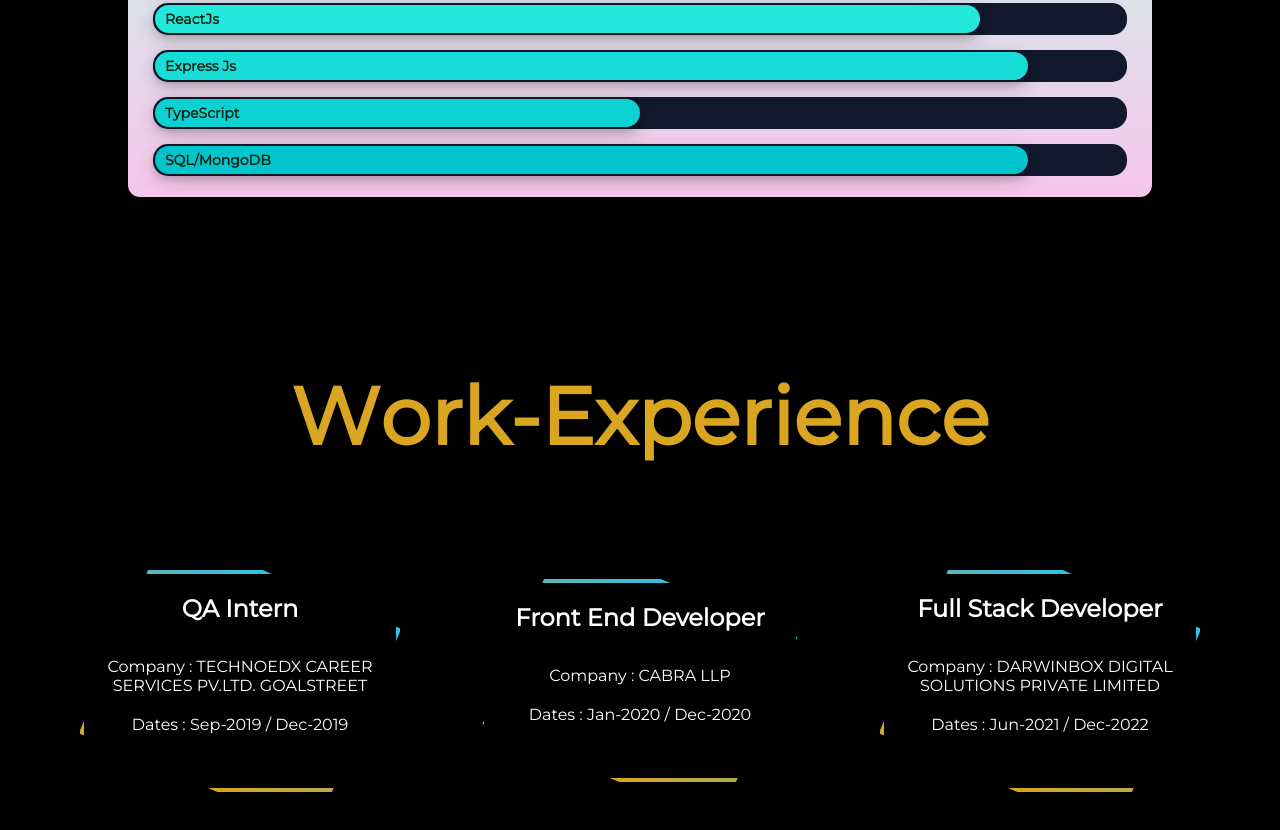
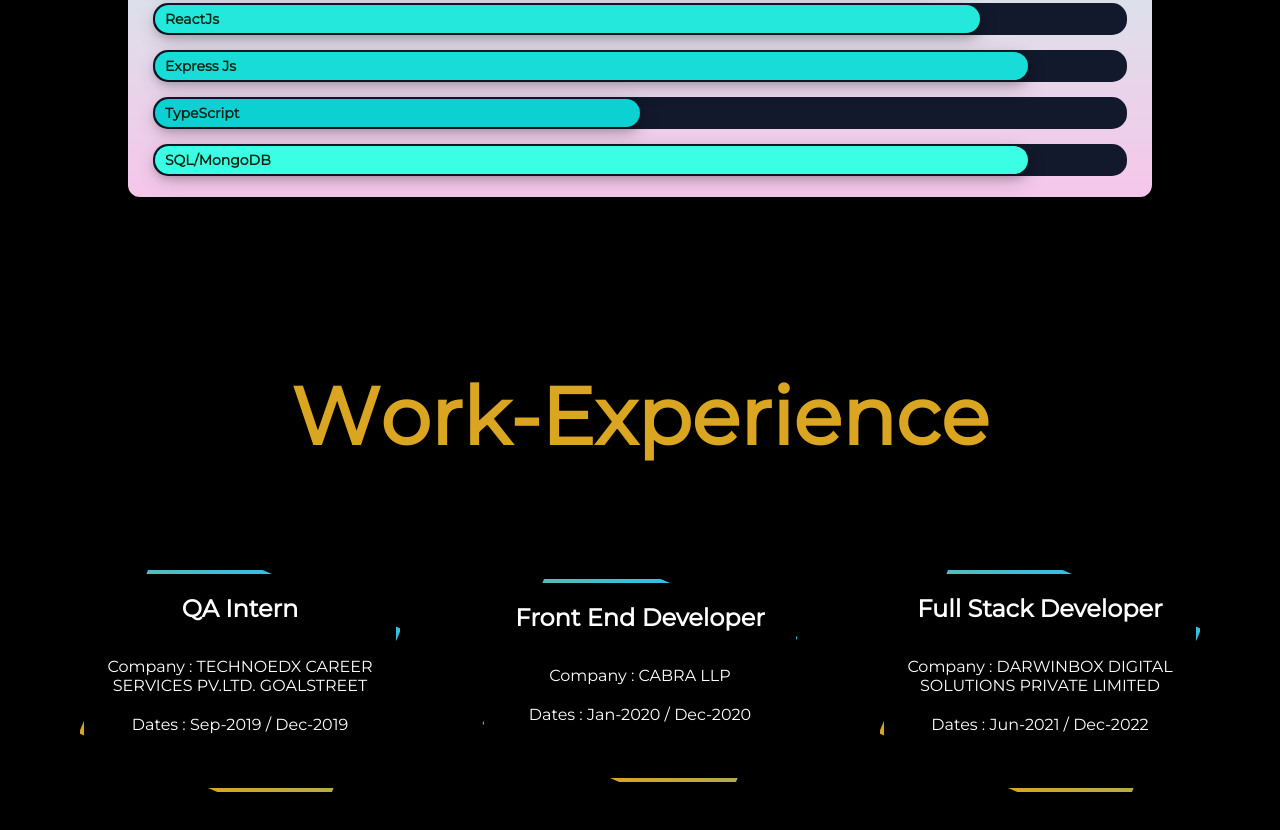
Before and after one commit to mohd-mansoor/MY_Portfolio-_WebSite, a plain HTML site: page index.html in a window 1280 px wide. Shown: the part 2388-3218 px from the top of the page. Drawn offline with nearby package versions, Linux system fonts and the light colour scheme.

Commit message:
Update index.html

```diff
--- a/index.html
+++ b/index.html
@@ -136,7 +136,7 @@
             <div class="bar java" data-skill="ReactJs"></div>
             <div class="bar python" data-skill="Express Js"></div>
             <div class="bar javascript" data-skill="TypeScript"></div>
-            <div class="bar sql" data-skill="SQL/MongoDB"></div>
+            <div class="bar html" data-skill="SQL/MongoDB"></div>
         </div>
     </section>
     <!-- End of Skills Section -->
```
